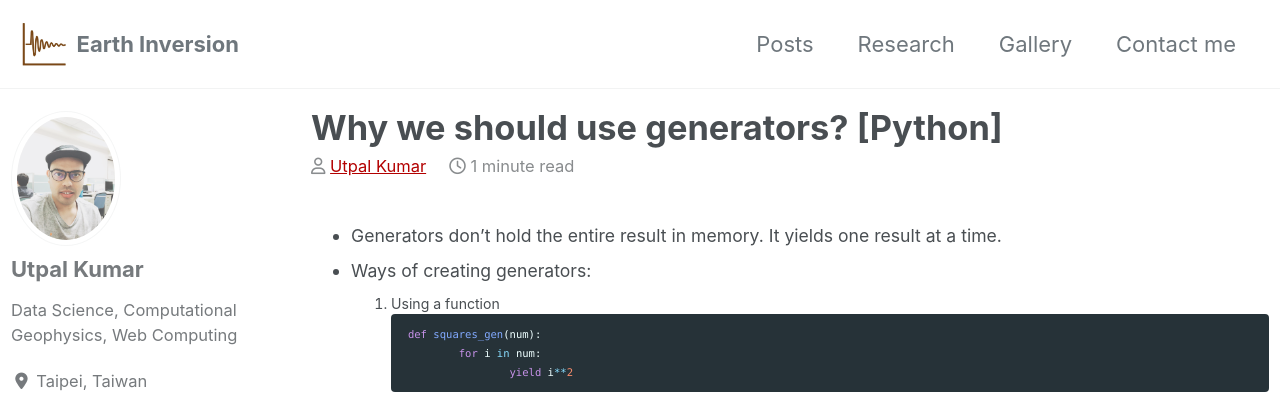
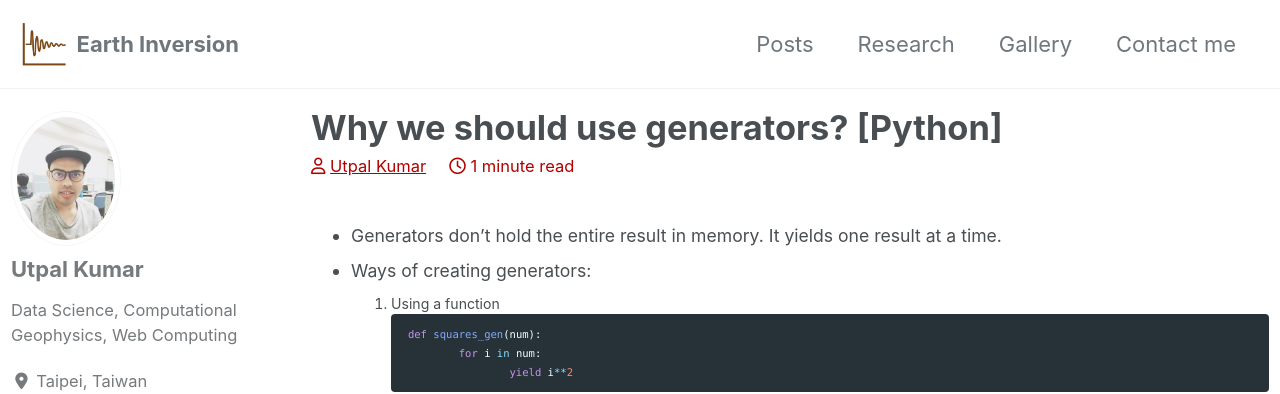
Before and after one commit to apexcodings/earthinversion.github.io, a Jekyll site: the page built from _posts/2019-08-31-generators.md, in a window 1280 px wide. Shown: the top 394 px of the page. Built offline with Jekyll 4.4.1, drawn with Linux system fonts in a browser that asks for light colours; cached includes are drawn as plain includes; nearby versions of some CDN libraries; comment, search, counter and statistics services are not loaded.

Commit message:
single html meta data color

```diff
--- a/_layouts/single.html
+++ b/_layouts/single.html
@@ -28,7 +28,7 @@
         <header>
           {% if page.title %}<h1 id="page-title" class="page__title" itemprop="headline">{{ page.title | markdownify | remove: "<p>" | remove: "</p>" }}</h1>{% endif %}
           {% if page.read_time %}
-            <p class="page__meta"><i class="far fa-user" aria-hidden="true"></i> <a href="https://twitter.com/Utpal_Kmr" style="color: #b30000;">Utpal Kumar</a>&nbsp;&nbsp;&nbsp;&nbsp;
+            <p class="page__meta" style="color: #b30000;"><i class="far fa-user" aria-hidden="true"></i> <a href="https://twitter.com/Utpal_Kmr">Utpal Kumar</a>&nbsp;&nbsp;&nbsp;&nbsp;
             <i class="far fa-clock" aria-hidden="true"></i> {% include read-time.html %}</p>
           {% endif %}
         </header>
```
